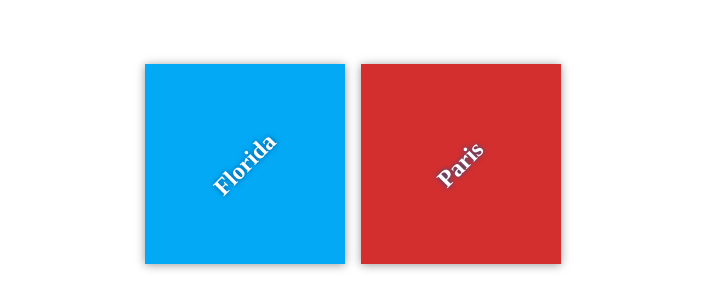
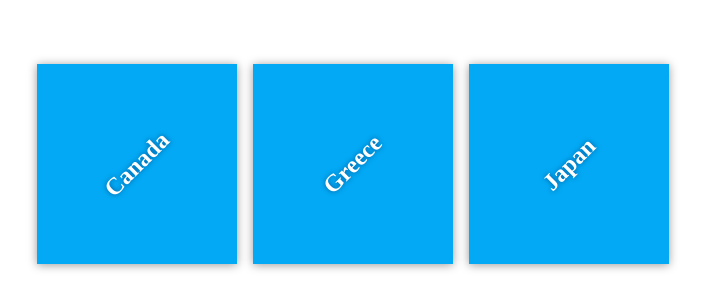
Before and after one commit to AlixGarance/my-travel-plans, a plain HTML site: page index.html in a window 1280 px wide. Shown: the part 236-544 px from the top of the page, without its empty margins (287-992 px from the left). Drawn offline with Linux system fonts and the light colour scheme; files that its build step writes are made by us from their sources.

Commit message:
Add starting destinations

```diff
--- a/index.html
+++ b/index.html
@@ -10,12 +10,16 @@
 
     <div class="container">
         <div class="destination-container">
-            <div class="destination" id="florida">
-                <h2>Florida</h2>
+            <div class="destination" id="canada">
+                <h2>Canada</h2>
             </div>
 
-            <div class="destination" id="paris">
-                <h2>Paris</h2>
+            <div class="destination" id="greece">
+                <h2>Greece</h2>
+            </div>
+
+            <div class="destination" id="japan">
+                <h2>Japan</h2>
             </div>
         </div>
     </div>
```
